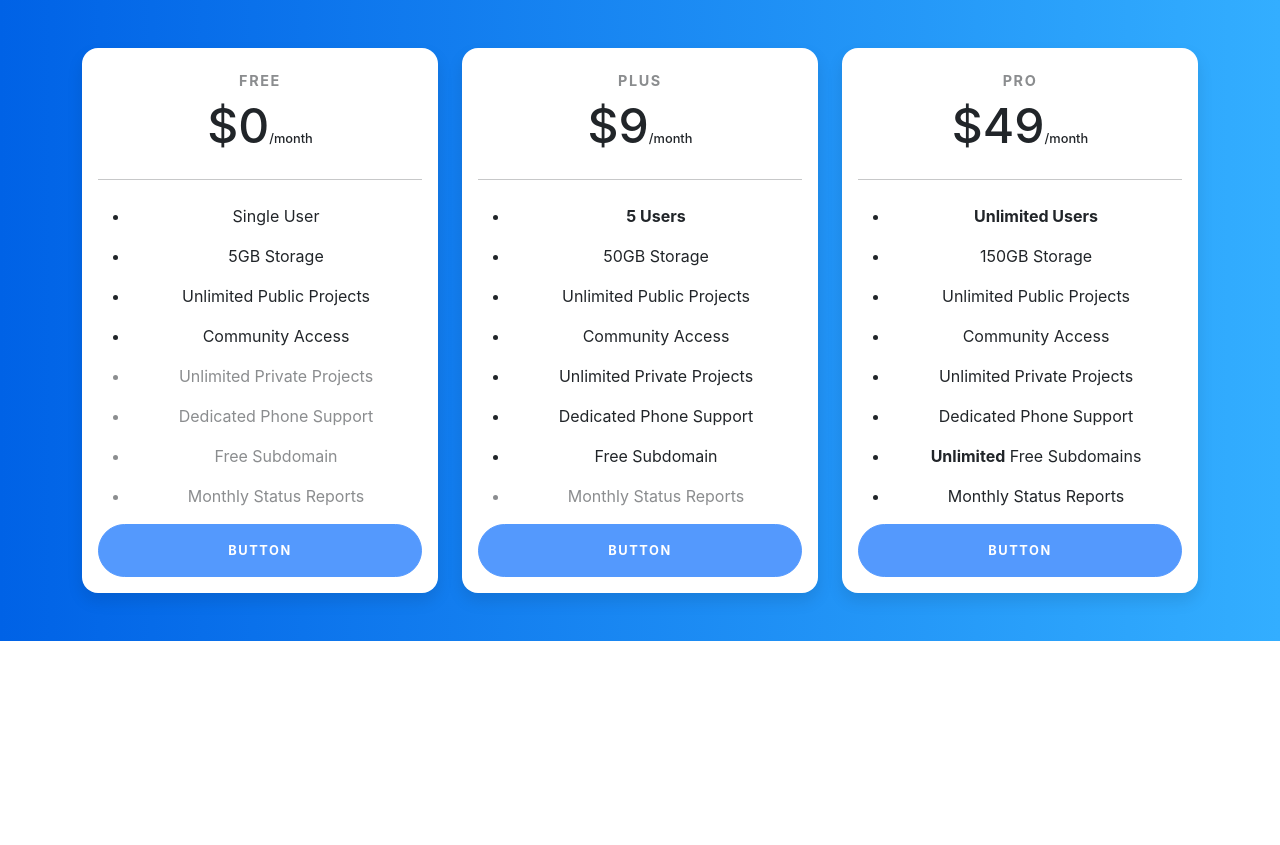
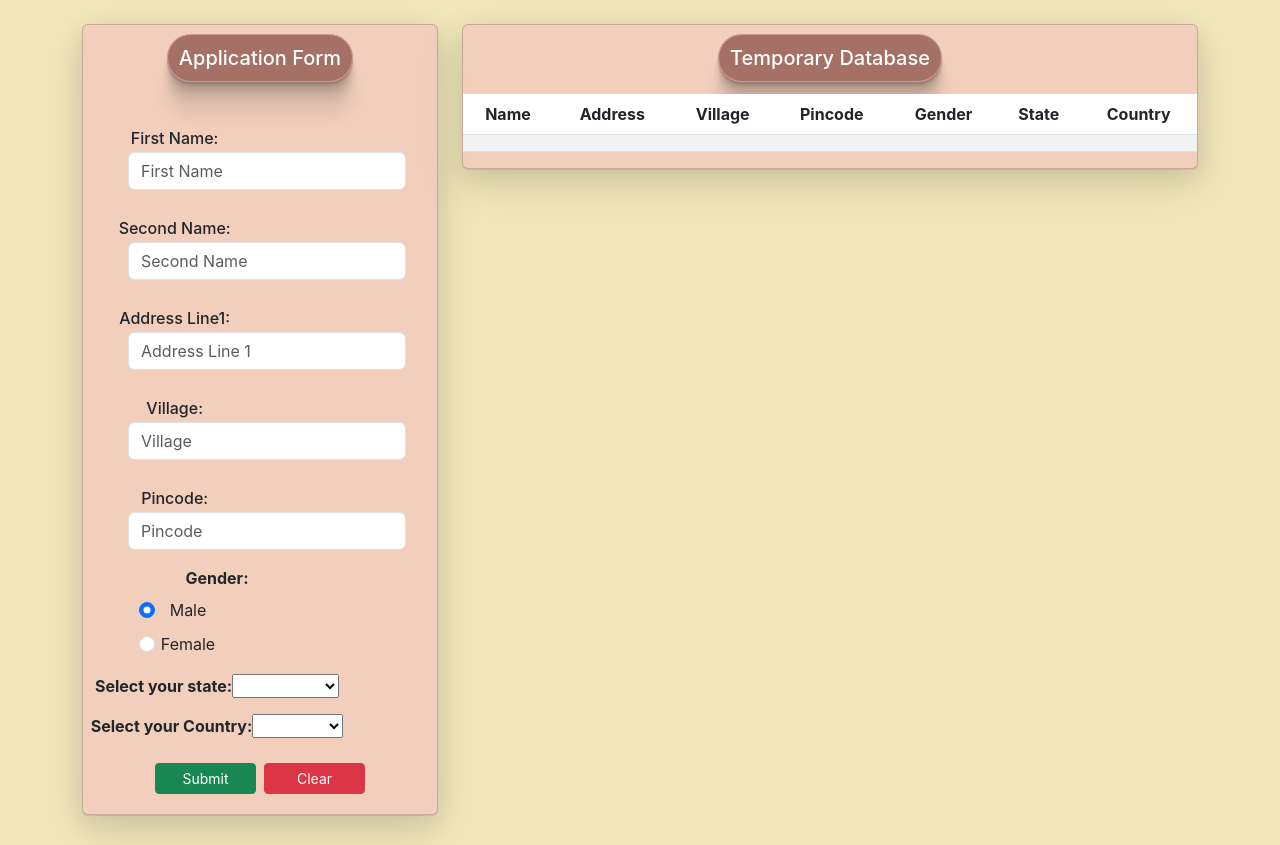
Before and after one commit to SundarFullStack/ToDoAppNew, a React (Create React App) app: page / in a window 1280 px wide. Before the commit the page ends 800 px from the top, so only its background shows below. Built offline with nearby package versions, Linux system fonts and the light colour scheme.

Commit message:
first commit

```diff
--- a/src/App.js
+++ b/src/App.js
@@ -1,6 +1,7 @@
 import logo from './logo.svg';
 import './App.css';
 import Pricecard from './components/Pricecard/Pricecard';
+import ReactForm from './components/ReactForm/ReactForm';
 
 
 function App() {
@@ -8,9 +9,9 @@ function App() {
     <div className="App">
 
 
-      <Pricecard/>
+      <ReactForm/>
+      {/* <Pricecard/> */}
 
-      {/* <ReactForm/> */}
 
 
     </div>
--- a/src/components/ReactForm/ReactForm.js
+++ b/src/components/ReactForm/ReactForm.js
@@ -1,26 +1,121 @@
-    import React from 'react';
+    import React,{useState} from 'react';
 
-    export default function (){
+    export default function ReactForm(){
 
-        return   <div className='container'>
+        // first name
+
+        const [data,setData] = useState(null);
+        const [print,setPrint] =useState('')
+
+        function getData(val){
+
+            setData(val.target.value);
+
+            setPrint(false);
+
+        }
+
+         // second name
+
+         const [data1,setData1] = useState(null);
+
+         function getData1(val1){
+
+             setData1(val1.target.value);
+
+             setPrint(false);
+
+         }
+
+         //Address
+
+         const [data2,setData2] = useState(null);
+
+         function Address(val2){
+
+            setData2(val2.target.value);
+
+            setPrint(false);
+         }
+
+         //village
+
+         const [data3,setData3] = useState(null);
+
+         function village(val3){
+
+            setData3(val3.target.value);
+
+            setPrint(false);
+         }
+
+          //pincode
+
+          const [data4,setData4] = useState(null);
+
+          function pincode(val4){
+
+             setData4(val4.target.value);
+
+             setPrint(false);
+          }
+
+        //   male & female
+
+          let [data5,setData5] = useState(null);
+
+          function gender(val5){
+
+            setData5(val5.target.value);
+
+
+             setPrint(false);
+          }
+
+
+          //state
+
+          let [data7,setData7] = useState('');
+
+          function states(val7){
+
+            setData7(val7.target.value);
+            setPrint(false);
+
+          }
+
+          //country
+
+          let [data8,setData8] = useState('');
+
+          function country(val8){
+
+            setData8(val8.target.value)
+            setPrint(false);
+
+
+          }
+
+
+        return (  <div className='container'>
 
         <div className='row'>
 
                 <div className='col-lg-4'>
-                    <div className='card mt-4'>
+                    <div className='card1 card mt-4'>
                     <h5><span className='form_header mt-10'>Application Form</span></h5>
                     {/* First Name */}
                     <div className='formInputs form-group mt-5'>
                         <div className='col-md-10'>
-                            <label forName='firstName' className='label'>First Name:</label>
-                            <input className='form-control mb-3' type='text' id='Vlaidation1' placeholder='First Name'required/>
+                            <label htmlFor='firstName' className='label'>First Name:</label>
+                            <input className='form-control mb-3' type='text' id='Vlaidation1' placeholder='First Name' onChange={getData}required/>
                         </div>
                     </div>
                     {/* Second Name */}
                     <div className='formInputs form-group'>
                         <div className='col-md-10'>
-                            <label forName='secondName' className='label'>Second Name:</label>
-                            <input className='form-control mb-3' type='text' id='Vlaidation2' placeholder='Second Name'required/>
+                            <label htmlFor='secondName' className='label'>Second Name:</label>
+                            <input className='form-control mb-3' type='text' id='Vlaidation2' placeholder='Second Name' onChange={getData1} required />
                         </div>
                     </div>
 
@@ -28,17 +123,17 @@
 
                     <div className='formInputs form-group'>
                         <div className='col-md-10'>
-                            <label forName='adressLine1' className='label'>Address Line1:</label>
-                            <input className='form-control mb-3' type='text' id='Validation3' placeholder='Address Line 1'required/>
+                            <label htmlFor='adressLine1' className='label'>Address Line1:</label>
+                            <input className='form-control mb-3' type='text' id='Validation3' placeholder='Address Line 1' onChange={Address} required/>
                         </div>
                     </div>
 
-                    {/* Address Line 2 */}
+                    {/* Village */}
 
                     <div className='formInputs form-group'>
                         <div className='col-md-10'>
-                            <label forName='adressLine2' className='label'>Address Line2:</label>
-                            <input className='form-control mb-3' type='text' id='Validation4' placeholder='Address Line 2'required/>
+                            <label htmlFor='Village' className='label'>Village:</label>
+                            <input className='form-control mb-3' type='text' id='Validation4' placeholder='Village' onChange={village}required/>
                         </div>
                     </div>
 
@@ -46,8 +141,8 @@
 
                     <div className='formInputs form-group'>
                         <div className='col-md-10'>
-                            <label forName='pincode' className='label'>Pincode:</label>
-                            <input className='form-control mb-3' type='text' id='Validation5' placeholder='Pincode'required/>
+                            <label htmlFor='pincode' className='label'>Pincode:</label>
+                            <input className='form-control mb-3' type='text' id='Validation5' placeholder='Pincode' onChange={pincode} required/>
                         </div>
                     </div>
 
@@ -55,58 +150,28 @@
 
                       <b>Gender:</b>
                     <div className='form-check mt-2'>
-                        <input type='radio'className='form-check-input' id='form_input'name='radioInput'/>
-                        <label forName='Male' className='radio_label form-check-label'>Male</label>
+                        <input type='radio'className='form-check-input'value='Male' id='form_input'name='radioInput'checked={data5='Male'}onChange={gender}/>
+                        <label htmlFor='Male' className='radio_label form-check-label' >Male</label>
 
                     </div>
                     <div className='form-check mt-2'>
-                    <input type='radio'className='form-check-input' id='form_input'name='radioInput'/>
-                        <label forName='Female' className='radio_label form-check-label'>Female</label>
+                    <input type='radio'className='form-check-input'value='Female' id='form_input'name='radioInput'/>
+                        <label htmlFor='Female' className='radio_label form-check-label'>Female</label>
                         </div>
 
-                        {/* Choice Of Food */}
-
-                        <div className='food mt-3'>
-                         Choice Of Food
-                            <small>(Choose of atleast two of five)</small>:
-                        </div>
-
-                        <div className='form-check mt-2'>
-                    <input type='checkbox'className='form-check-input' id='form_input'name='checkbox1'/>
-                        <label forName='southIndian' className='check_label form-check-label'>South Indian</label>
-                        </div>
-                        <div className='form-check mt-2'>
-                    <input type='checkbox'className='form-check-input' id='form_input'name='checkbox2'/>
-                        <label forName='Female' className='check_label form-check-label'>North Indian</label>
-                        </div>
-
-                        <div className='form-check mt-2'>
-                    <input type='checkbox'className='form-check-input' id='form_input'name='checkbox3'/>
-                        <label forName='chinese' className='check_label form-check-label'>Chinese Food</label>
-                        </div>
-
-                        <div className='form-check mt-2'>
-                    <input type='checkbox'className='form-check-input' id='form_input'name='checkbox4'/>
-                        <label forName='american' className='check_label form-check-label'>American Food</label>
-                        </div>
-
-                        <div className='form-check mt-2'>
-                    <input type='checkbox'className='form-check-input' id='form_input'name='checkbox5'/>
-                        <label forName='japan' className='check_label form-check-label'>Japanese Food</label>
-                        </div>
 
                         {/* State */}
                         <form className='form mt-3'>
 
-                        <label forName='state'><b>Select your state:</b></label>
-                        <select name='state' className='state ml-2' id='state'>
+                        <label htmlFor='state'><b>Select your state:</b></label>
+                        <select name='state' className='state ml-2'value={data7} onChange={states} id='state'>
 
-                            <option value='Tamil Nadu'></option>
+                            <option value=''></option>
                             <option value='Tamil Nadu'>Tamil Nadu</option>
-                            <option value='Tamil Nadu'>Andhra</option>
-                            <option value='Tamil Nadu'>Kerala</option>
-                            <option value='Tamil Nadu'>Karnataka</option>
-                            <option value='Tamil Nadu'>Telugana</option>
+                            <option value='Andhra'>Andhra</option>
+                            <option value='Kerala'>Kerala</option>
+                            <option value='Karnataka'>Karnataka</option>
+                            <option value='Telugana'>Telugana</option>
                         </select>
                         </form>
 
@@ -114,15 +179,15 @@
 
                          <form className='form mt-3'>
 
-                        <label forName='Country'><b>Select your Country:</b></label>
-                        <select name='Country' className='Country ml-2' id='Country'>
+                        <label htmlFor='Country'><b>Select your Country:</b></label>
+                        <select name='Country' value={data8}onChange={country}className='Country ml-2' id='Country'>
 
-                            <option value='India'></option>
+                            <option value=''></option>
+                            <option value='America'>America</option>
                             <option value='India'>India</option>
-                            <option value='Tamil Nadu'>America</option>
-                            <option value='Tamil Nadu'>Antartica</option>
-                            <option value='Tamil Nadu'>China</option>
-                            <option value='Tamil Nadu'>Thailand</option>
+                            <option value='Antartica'>Antartica</option>
+                            <option value='China'>China</option>
+                            <option value='Thailand'>Thailand</option>
 
                         </select>
                         </form>
@@ -130,27 +195,49 @@
                         {/* submit button */}
 
                         <div className='button'>
-                        <button type='button' className='btn btn-success btn-sm'>Submit</button>
-                        <button type='button' className='btn btn-danger btn-sm'>Clear</button>
+                        <button type='button' className='btn btn-success btn-sm' onClick={()=>setPrint(true)}>Submit</button>
+                        <button type='button' onClick={()=>setPrint(false)}className='btn btn-danger btn-sm'>Clear</button>
                         </div>
-
-
-
-
 
 
                 </div>
                 </div>
 
-                {/* function for submit */}
+                <div className='col-lg-8'>
+                    <div className='card2 card mt-4'>
+                    <h5><span className='form_header mt-10'>Temporary Database</span></h5>
 
-                {/* function valuedetector(){
+                    <table className='table table-striped mt-3'>
+                        <thead>
+                            <tr>
 
-                    console.log(Validation5)
-                } */}
+                                <th scope='col'>Name</th>
+                                <th scope='col'>Address</th>
+                                <th scope='col'>Village</th>
+                                <th scope='col'>Pincode</th>
+                                <th scope='col'>Gender</th>
+                                <th scope='col'>State</th>
+                                <th scope='col'>Country</th>
+                            </tr>
+                        </thead>
+                        <tbody>
+                            <tr>
 
-                <div className='col-lg-8'>
-                    <h4 className='table_header mt-3'>Temporary Database</h4>
+                                <td scope='row'>{print?<p>{data} {data1}</p>:null}</td>
+                                <td scope='row'>{print?<p>{data2}</p>:null}</td>
+                                <td scope='row'>{print?<p>{data3}</p>:null}</td>
+                                <td scope='row'>{print?<p>{data4}</p>:null}</td>
+                                <td scope='row'>{print?<p>{data5}</p>:null}</td>
+                                <td scope='row'>{print?<p>{data7}</p>:null}</td>
+                                <td scope='row'>{print?<p>{data8}</p>:null}</td>
+
+
+
+                            </tr>
+                        </tbody>
+
+                    </table>
+                    </div>
                 </div>
 
         </div>
@@ -159,5 +246,5 @@
 
 
 
-
+        )
     }
--- a/src/index.css
+++ b/src/index.css
@@ -29,7 +29,7 @@ code {
   text-align: center;
 } */
 
-
+/*
 section.pricing {
   background: #007bff;
   background: linear-gradient(to right, #0062E6, #33AEFF);
@@ -78,10 +78,10 @@ section.pricing {
   padding: 1rem;
   opacity: 0.7;
   transition: all 0.2s;
-}
+} */
 
 /* Hover Effects on Card */
-
+/*
 @media (min-width: 992px) {
   .pricing .card:hover {
     margin-top: -.25rem;
@@ -92,10 +92,10 @@ section.pricing {
   .pricing .card:hover .btn {
     opacity: 1;
   }
-}
+} */
 
 /* Application Form */
-/*
+
 body{
 
   background-color: #f1e7bafc;
@@ -129,11 +129,18 @@ h5{
 
 }
 
-.card{
+.card1{
   box-shadow: rgba(17, 17, 26, 0.1) 0px 1px 0px, rgba(17, 17, 26, 0.1) 0px 8px 24px, rgba(17, 17, 26, 0.1) 0px 16px 48px;
   background-color: #f3bdbd8f;
   overflow-wrap: break-word;
   margin-bottom: 30px;
+}
+
+.card2{
+  box-shadow: rgba(17, 17, 26, 0.1) 0px 1px 0px, rgba(17, 17, 26, 0.1) 0px 8px 24px, rgba(17, 17, 26, 0.1) 0px 16px 48px;
+  background-color: #f3bdbd8f;
+  overflow-wrap: break-word;
+  margin-bottom: 10px;
 }
 
 input{
@@ -169,4 +176,4 @@ button{
     margin:4px;
     margin-top: 25px;
     margin-bottom:20px;
-} */
+}
```
Also changed, not shown: 1 other file (tests, documents, lock files or other folders).
